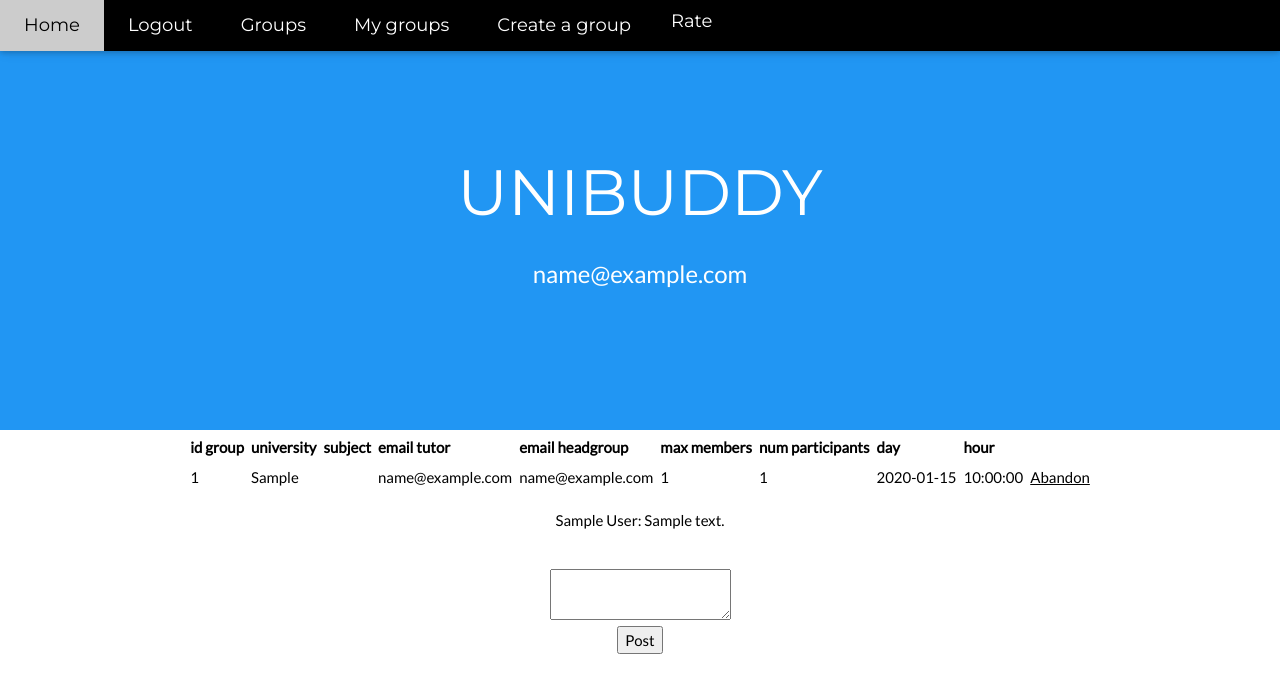
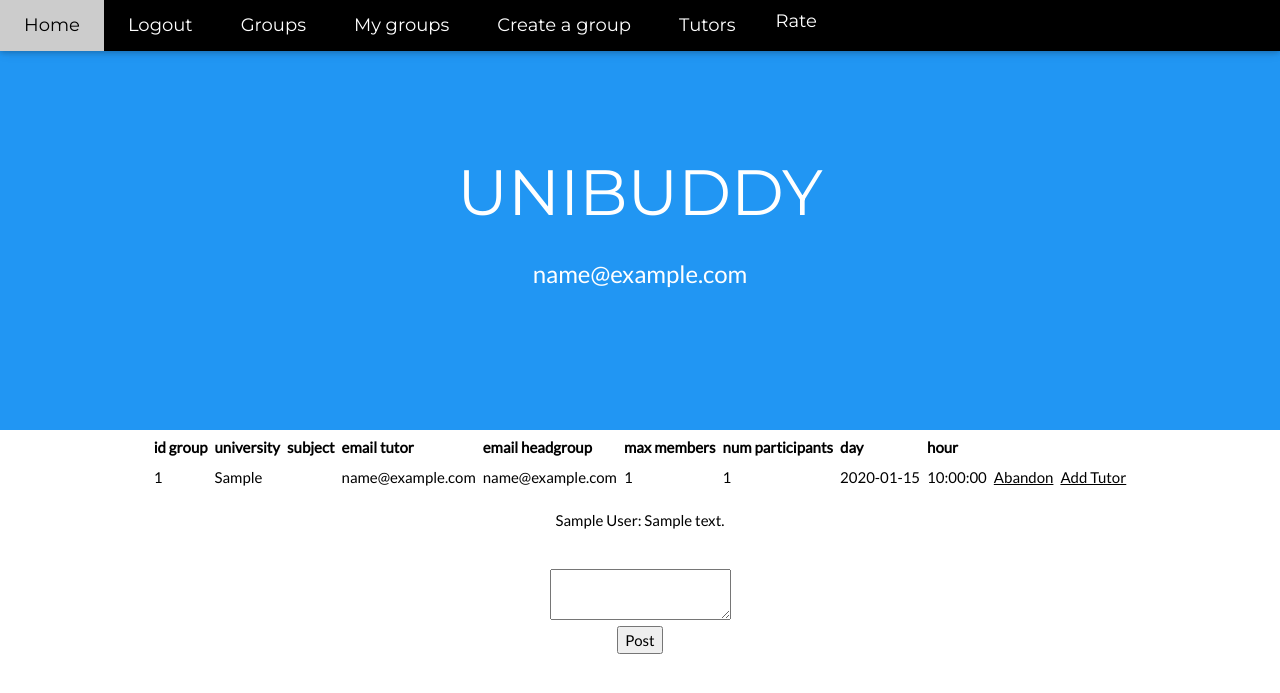
Before and after one commit to ludoviconatoli/unibuddy, a Flask app: page /mygroups/1 in a window 1280 px wide. Shown: the top 693 px of the page. Run offline with Flask 2, Linux system fonts and the light colour scheme; the visitor is signed in with stand-in values (Sample User, id 1); tables that the repository leaves empty hold one stand-in row (values such as "Sample post"); some libraries are stand-ins or nearby versions.

Commit message:
end of code

```diff
--- a/app.py
+++ b/app.py
@@ -59,6 +59,13 @@ class FormRateTutor(FlaskForm):
     email_tutor = StringField("email_tutor", validators=[DataRequired(), Email()])
     submit = SubmitField("Rate")
 
+class FormAdd(FlaskForm):
+    email = StringField('email', validators=[DataRequired(), Email()])
+    submit = SubmitField('add')
+
+class FormTutors(FlaskForm):
+    subject = SelectField('subject', choices=[], validators=[DataRequired()])
+    submit = SubmitField('submit')
 
 @app.route('/login/', methods=["GET", "POST"])
 def login():
@@ -120,14 +127,29 @@ def join(id):
             flash('You are already in this group')
             return redirect(url_for('groups'))
 
+    if session.get('tutor'):
+        tutor = Tutor.query.filter_by(email=session.get('tutor')).first()
+        if tutor:
+            for i in tutor.subjects:
+                if group.subject_id == i.subject_id:
+                    if group.email_tutor != "":
+                        flash('The group already has a tutor')
+                        return redirect(url_for('groups'))
+                    else:
+                        group.email_tutor = session.get('tutor')
+                        db.session.commit()
+                        group.students.append(user)
+                        db.session.commit()
+                        group.num_participants += 1
+                        db.session.commit()
+                        return redirect(url_for('select', id=group.id))
+
     group.students.append(user)
     db.session.commit()
     group.num_participants += 1
     db.session.commit()
 
     group = Meetings.query.filter_by(id=id).first()
-    subject = Subjects.query.filter_by(subject_id=group.subject_id, university=session.get('university'),
-                                       study_course=session.get('study_course')).first()
 
     return redirect(url_for('select', id=group.id))
 
@@ -187,7 +209,7 @@ def abandon(id):
     return redirect(url_for('mygroups'))
 
 @app.route('/create/', methods=["GET", "POST"])
-def create():
+def create(**kwargs):
     list_subjects=[]
     if session.get('tutor'):
         tutor = Tutor.query.filter_by(email=session.get('email')).first()
@@ -238,7 +260,7 @@ def create():
                     user = Student.query.filter_by(email=session.get('email')).first()
                     meet.students.append(user)
                     db.session.commit()
-                    send_email(cform.email_tutor.data, meet.id)
+                    send_email(cform.email_tutor.data, meet.id, **kwargs)
 
                     return redirect(url_for('mygroups'))
             else:
@@ -264,12 +286,64 @@ def create():
 
     return render_template('create.html', cform=cform)
 
+@app.route('/add/<int:id>/', methods=["GET", "POST"])
+def add(id, **kwargs):
+    group = Meetings.query.filter_by(id=id).first()
+    aform = FormAdd()
+
+    if aform.validate_on_submit():
+        if group.email_tutor != "":
+            flash('The group already has a tutor')
+            return redirect(url_for('add', id=id))
+        tutor = Tutor.query.filter_by(email=aform.email.data).first()
+        if tutor:
+            for i in tutor.subjects:
+                if i.subject_id == group.subject_id:
+                    send_email(aform.email.data, group.id, **kwargs)
+                    return redirect(url_for('mygroups'))
+
+            flash('The email inserted is referred to a person that is not a tutor in the subject of the group')
+            return redirect(url_for('add', id=id))
+        else:
+            flash('The email inserted is referred to a person that is not a tutor')
+            return redirect(url_for('add', id=id))
+    return render_template('add_tutor.html', aform=aform, group=group)
+
+@app.route('/tutors', methods=["GET", "POST"])
+def tutors():
+    tform = FormTutors()
+    list_subjects = []
+    for i in Subjects.query.filter_by(university=session.get('university'), study_course=session.get('study_course')):
+        list_subjects.append(i)
+
+    tform.subject.choices = list_subjects
+    list_tutors = []
+    if tform.validate_on_submit():
+        subject = Subjects.query.filter_by(subject=tform.subject.data, university=session.get('university'),
+                                           study_course=session.get('study_course')).first()
+        tutors = Tutor.query.filter_by(university=session.get('university'))
+        list_tutors = []
+        for i in tutors:
+            for k in i.subjects:
+                if k.subject_id == subject.subject_id:
+                    if i.average_rating != None:
+                        list_tutors.append(i)
+        list_tutors.sort(key=lambda x: x.average_rating, reverse=True)
+
+        for i in tutors:
+            for k in i.subjects:
+                if k.subject_id == subject.subject_id:
+                    if i.average_rating == None:
+                        list_tutors.append(i)
+
+    return render_template('tutors.html', tform=tform, list_tutors=list_tutors)
+
 @app.route('/rate/', methods=["GET", "POST"])
 def rate():
     rform = FormRate()
 
     if rform.validate_on_submit():
-        rate = Ratings(rform.rating.data, "")
+        rate = Ratings(rating=rform.rating.data, email_tutor="")
         db.session.add(rate)
         db.session.commit()
         return redirect(url_for('index'))
@@ -286,21 +360,32 @@ def rate_tutor():
                 flash('You cannot rate yourself')
                 return redirect(url_for('rate'))
 
-            rate = Ratings(rtform.rating.data, rtform.email_tutor.data)
+            rate = Ratings(rating=rtform.rating.data, email_tutor=rtform.email_tutor.data)
             db.session.add(rate)
+            db.session.commit()
+
+            ratings = Ratings.query.filter_by(email_tutor=rtform.email_tutor.data)
+            sum=0
+            k=0
+            for i in ratings:
+                sum += i.rating
+                k += 1
+
+            tutor = Tutor.query.filter_by(email=rtform.email_tutor.data).first()
+            tutor.average_rating = sum/k
             db.session.commit()
             return redirect(url_for('index'))
         else:
             flash('The email inserted is not referred to a tutor')
             return redirect(url_for('rate'))
 
-    return render_template('rate.html', rtform=rtform)
+    return render_template('rate_tutor.html', rtform=rtform)
 
 
-def send_email(email, id):
-    msg = Message('Unibuddy Account -- Request of tutor', sender='unibuddywebsite@gmail.com', recipients=[email])
-    msg.body('Hi we are the team of Unibuddy and we are inviting you to join the meeting with id: ' + id +
-             '\nPlease go to the website if you are available and join the group. \n\n Have a nice day \n\n Unibuddy')
+def send_email(email, id, **kwargs):
+    s = str(id)
+    msg = Message('Unibuddy Account -- Request of tutor', recipients=[email], sender='unibuddywebsite@gmail.com')
+    msg.body = render_template('email.txt', s=s, **kwargs)
     mail.send(msg)
 
 if __name__ == '__main__':
--- a/project/models/Student.py
+++ b/project/models/Student.py
@@ -19,7 +19,7 @@
 
     subjects = db.relationship("Subjects", backref="student", lazy=True, secondary=subjects)
     headgroups = db.relationship("Meetings", backref="meetings.email_headgroup")
-    posts=db.relationship("Post", backref="post.author")
+    posts = db.relationship("Post", backref="post.author")
 
     def __init__(self, email, password, student_id, name, surname, study_course, university):
         self.email = email
--- a/project/models/Tutor.py
+++ b/project/models/Tutor.py
@@ -14,6 +14,7 @@ class Tutor(db.Model):
     name = db.Column(db.String(30))
     surname = db.Column(db.String(30))
     university = db.Column(db.String(50), db.ForeignKey("universities.name"))
+    average_rating = db.Column(db.Float())
 
     meetings = db.relationship('Meetings', backref='meetings.email_tutor')
     subjects = db.relationship('Subjects', backref='tutor', lazy=True, secondary=subjects)
--- a/project/templates/base.html
+++ b/project/templates/base.html
@@ -26,6 +26,7 @@
           <a href="/groups" class="w3-bar-item w3-button w3-hide-small w3-padding-large w3-hover-white">Groups</a>
           <a href="/mygroups" class="w3-bar-item w3-button w3-hide-small w3-padding-large w3-hover-white">My groups</a>
           <a href="/create" class="w3-bar-item w3-button w3-hide-small w3-padding-large w3-hover-white">Create a group</a>
+          <a href="/tutors" class="w3-bar-item w3-button w3-hide-small w3-padding-large w3-hover-white">Tutors</a>
           <div class="w3-dropdown-hover">
               <button class="w3-button">Rate</button>
               <div class="w3-dropdown-content w3-bar-block w3-card-4">
@@ -45,6 +46,7 @@
           <a href="/groups" class="w3-bar-item w3-button w3-padding-large">Groups</a>
           <a href="/mygroups" class="w3-bar-item w3-button w3-padding-large">My groups</a>
           <a href="/create" class="w3-bar-item w3-button w3-padding-large">Create a group</a>
+          <a href="/tutors" class="w3-bar-item w3-button w3-padding-large">Tutors</a>
           <div class="w3-dropdown-hover">
               <button class="w3-button">Rate</button>
               <div class="w3-dropdown-content w3-bar-block w3-card-4">
--- a/project/templates/select.html
+++ b/project/templates/select.html
@@ -23,6 +23,9 @@
             <td>{{ group.date }}</td>
             <td>{{ group.hour }}</td>
             <td><a href="{{ url_for('abandon', id=group.id) }}">Abandon</a></td>
+            {% if session['email'] == group.email_headgroup %}
+                <td><a href="{{ url_for('add', id=group.id) }}">Add Tutor</a></td>
+            {% endif %}
         </tr>
     </table>
     <div class="w3-container w3-center">
--- a/project/templates/start.html
+++ b/project/templates/start.html
@@ -27,6 +27,7 @@
           <a href="/groups" class="w3-bar-item w3-button w3-hide-small w3-padding-large w3-hover-white">Groups</a>
           <a href="/mygroups" class="w3-bar-item w3-button w3-hide-small w3-padding-large w3-hover-white">My groups</a>
           <a href="/create" class="w3-bar-item w3-button w3-hide-small w3-padding-large w3-hover-white">Create a group</a>
+          <a href="/tutors" class="w3-bar-item w3-button w3-hide-small w3-padding-large w3-hover-white">Tutors</a>
           <div class="w3-dropdown-hover">
               <button class="w3-button">Rate</button>
               <div class="w3-dropdown-content w3-bar-block w3-card-4">
@@ -46,6 +47,7 @@
           <a href="/groups" class="w3-bar-item w3-button w3-padding-large">Groups</a>
           <a href="/mygroups" class="w3-bar-item w3-button w3-padding-large">My groups</a>
           <a href="/create" class="w3-bar-item w3-button w3-padding-large">Create a group</a>
+          <a href="/tutors" class="w3-bar-item w3-button w3-padding-large">Tutors</a>
           <div class="w3-dropdown-hover">
               <button class="w3-button">Rate</button>
               <div class="w3-dropdown-content w3-bar-block w3-card-4">
@@ -53,7 +55,6 @@
                   <a href="/rate/tutor" class="w3-bar-item w3-button">A tutor</a>
               </div>
           </div>
-          <!--<a href="/rate" class="w3-bar-item w3-button w3-padding-large">Rate</a>-->
       {% else %}
           <a href="/login" class="w3-bar-item w3-button w3-hide-small w3-padding-large w3-hover-white">Login</a>
       {% endif %}
```
Also changed, not shown: data.py (+9 -1 lines), project/__init__.py (+5 -6 lines), project/templates/add_tutor.html (added, +24 -0 lines), project/templates/email.txt (added, +9 -0 lines), project/templates/tutors.html (added, +40 -0 lines).
